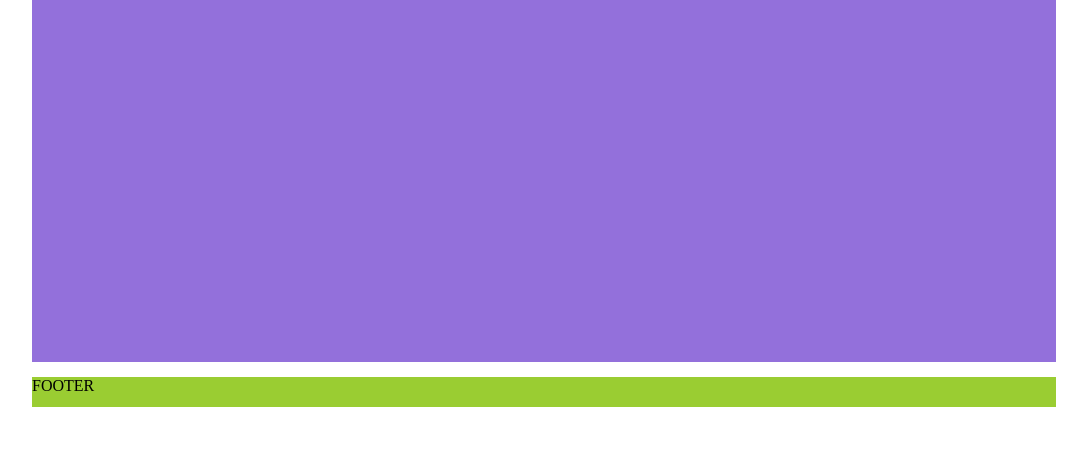
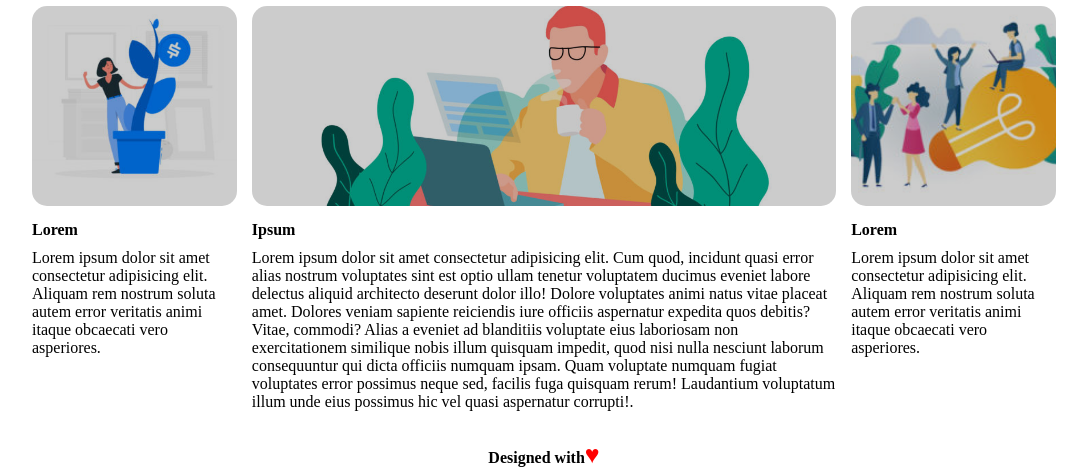
Before and after one commit to alemica97/htmlcss-wp, a plain HTML site: page index.html in a window 1280 px wide. Shown: the part 731-1200 px from the top of the page, without its empty margins (96-1183 px from the left). Before the commit the page ends 1138 px from the top, so only its background shows below. Drawn offline with Linux system fonts and the light colour scheme.

Commit message:
ho aggiunto il main principale

```diff
--- a/index.html
+++ b/index.html
@@ -8,7 +8,7 @@
     <title>Struttura-WP-Neori</title>
 </head>
 <body>
-
+        <!-- header che contiene il logo -->
         <header>
             <div class="container">
                 <div id="logo">
@@ -16,7 +16,7 @@
                 </div>
             </div>
         </header>
-
+        <!-- navbar con vari link -->
         <nav>
             <div class="container">
                 <a href="#">FEATURES</a>
@@ -29,6 +29,7 @@
         </nav>
 
         <main>
+            <!-- inserisco l'immagine principale con annesso titolo e paragrafo -->
             <section id="pre-main">
                 <div class="container">
                     <div class="banner overlay">
@@ -40,34 +41,41 @@
                     </div>
                 </div>
             </section>
+            <!-- sezione principale dove inserisco le varie colonne ordinate con float -->
             <section id="main-section">
-
                 <div class="container">
                     <div class="row">
                         <div class="col over">
-
+                            <h1>Leadership</h1>
+                            <span>Fertenum urna a libero tempus</span>
                         </div>
                     </div>
                     <div class="row">
                         <div class="col sidebar">
-                            <div class="module overlay">
-
+                            <div class="module-img overlay">
+                                <img src="img/img-1.jpg">
                             </div>
                             <div class="module">
-
+                                <h4>Lorem</h4>
+                                <p>Lorem ipsum dolor sit amet consectetur adipisicing elit. Aliquam rem nostrum soluta autem error veritatis animi itaque obcaecati vero asperiores.</p>
                             </div>
                         </div>
                         <div class="col content">
-                            <div class="module overlay">
-
+                            <div class="module-img overlay">
+                                <img src="img/banner-2.jpg">
+                            </div>
+                            <div class="module">
+                                <h4>Ipsum</h4>
+                                <p>Lorem ipsum dolor sit amet consectetur adipisicing elit. Cum quod, incidunt quasi error alias nostrum voluptates sint est optio ullam tenetur voluptatem ducimus eveniet labore delectus aliquid architecto deserunt dolor illo! Dolore voluptates animi natus vitae placeat amet. Dolores veniam sapiente reiciendis iure officiis aspernatur expedita quos debitis? Vitae, commodi? Alias a eveniet ad blanditiis voluptate eius laboriosam non exercitationem similique nobis illum quisquam impedit, quod nisi nulla nesciunt laborum consequuntur qui dicta officiis numquam ipsam. Quam voluptate numquam fugiat voluptates error possimus neque sed, facilis fuga quisquam rerum! Laudantium voluptatum illum unde eius possimus hic vel quasi aspernatur corrupti!.</p>
                             </div>
                         </div>
                         <div class="col sidebar">
-                            <div class="module overlay">
-
+                            <div class="module-img overlay">
+                                <img src="img/img-3.jpg">
                             </div>
                             <div class="module">
-
+                                <h4>Lorem</h4>
+                                <p>Lorem ipsum dolor sit amet consectetur adipisicing elit. Aliquam rem nostrum soluta autem error veritatis animi itaque obcaecati vero asperiores.</p>
                             </div>
                         </div>
                     </div>
@@ -78,7 +86,7 @@
 
         <footer>
             <div class="container">
-                FOOTER
+                <strong>Designed with</strong><span id="hearts">&hearts;</span>
             </div>
         </footer>
 
--- a/style.css
+++ b/style.css
@@ -16,14 +16,18 @@ img{
 
 #logo{
     width: 150px;
-    border-right: 1px solid grey;
+    border-right: 1px solid rgb(182, 182, 182);
     padding-right: 15px;
 }
 
 a{
     text-decoration: none;
-    color: grey;
+    color: rgb(182, 182, 182);
     margin-right: 15px;
+}
+
+nav{
+    padding: 25px 0;
 }
 
 .container .banner{
@@ -52,7 +56,7 @@ a{
     font-size: 28px;
 }
 
-.banner.overlay::after{
+.overlay::after{
     content: "";
     position: absolute;
     top: 0;
@@ -62,36 +66,53 @@ a{
     background-color: rgba(0, 0, 0, 0.2);
 }
 
-header, footer{
+.col > h1{
+    font-size: 35px;
+}
+
+.col.over{
+    padding: 20px 0;
+}
+
+.col .module-img{
+    width: 100%;
+    height: 200px;
+    font-size: 0;
+    border-radius: 15px;
+    overflow: hidden;
+    position: relative;
+}
+
+.module-img > img{
+    object-fit: cover;
+    object-position: center;
+}
+
+.module{
     padding-top: 15px;
 }
 
-header .container{
-    min-height: 80px;
-}
-
-/* #pre-main .container{
-    background-color: chocolate;
-    min-height: 350px;
-} */
-
-#main-section .container{
-    background-color: mediumpurple;
-    min-height: 500px;
+.module > h4{
+    margin-bottom: 10px;
 }
 
 footer .container{
-    background-color: yellowgreen;
-    min-height: 30px;
+    text-align: center;
+}
+
+#hearts{
+    color: red;
+    font-size: 25px;
+}
+
+header, footer{
+    padding-top: 15px;
 }
 
 section{
     padding-top: 15px;
 }
 
-.row > div {
-    background-color: rgb(188, 168, 228);
-}
 
 .row .col{
     float: left;
@@ -104,11 +125,11 @@ section{
 }
 
 .row .col.sidebar {
-    width: 22%;
+    width: 20%;
 }
 
 .row .col.content {
-    width: calc(100% - 44% - 30px);
+    width: calc(100% - 40% - 30px);
     margin-left: 15px;
     margin-right: 15px;
 }
@@ -121,7 +142,3 @@ section{
 .row {
     margin-bottom: 15px;
 }
-
-.module{
-    padding: 20px;
-}
```
